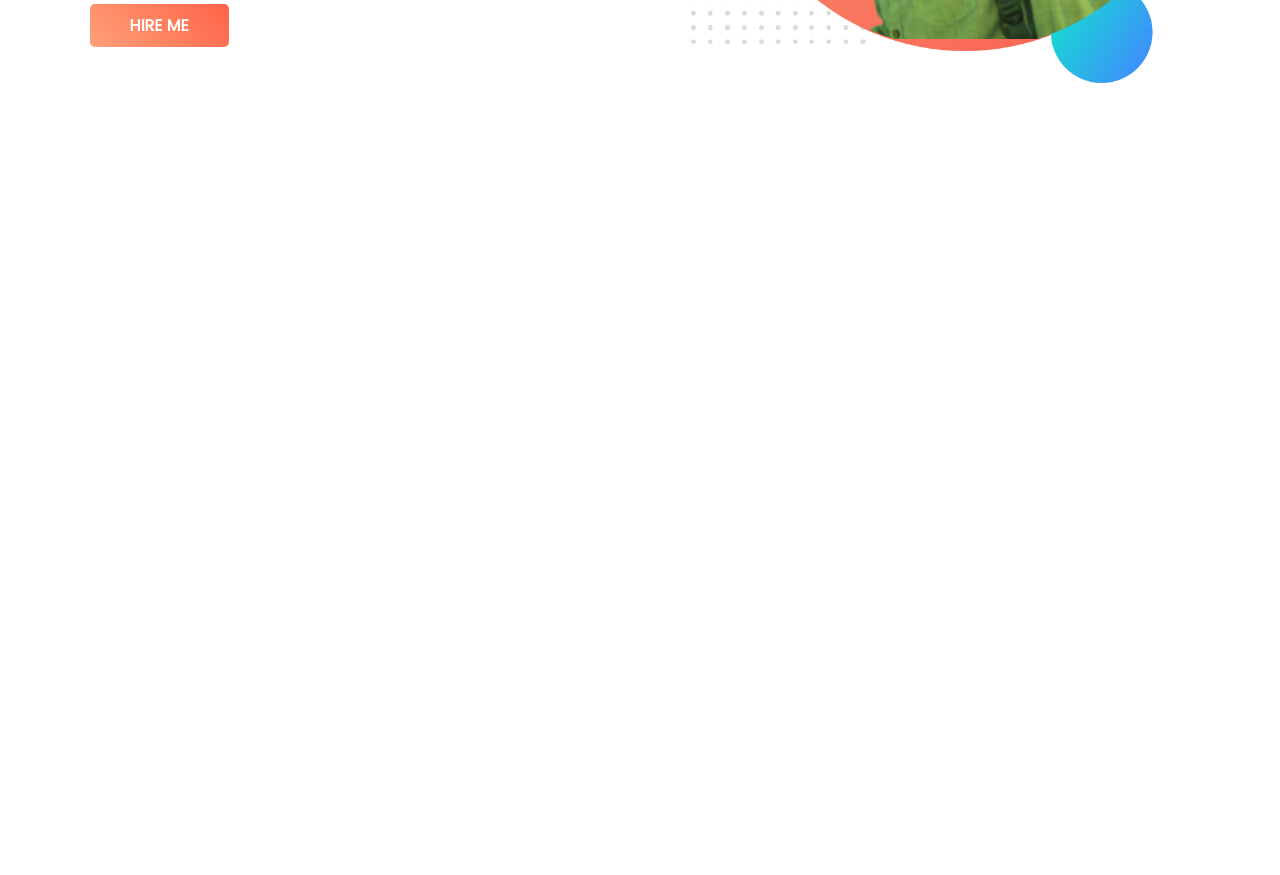
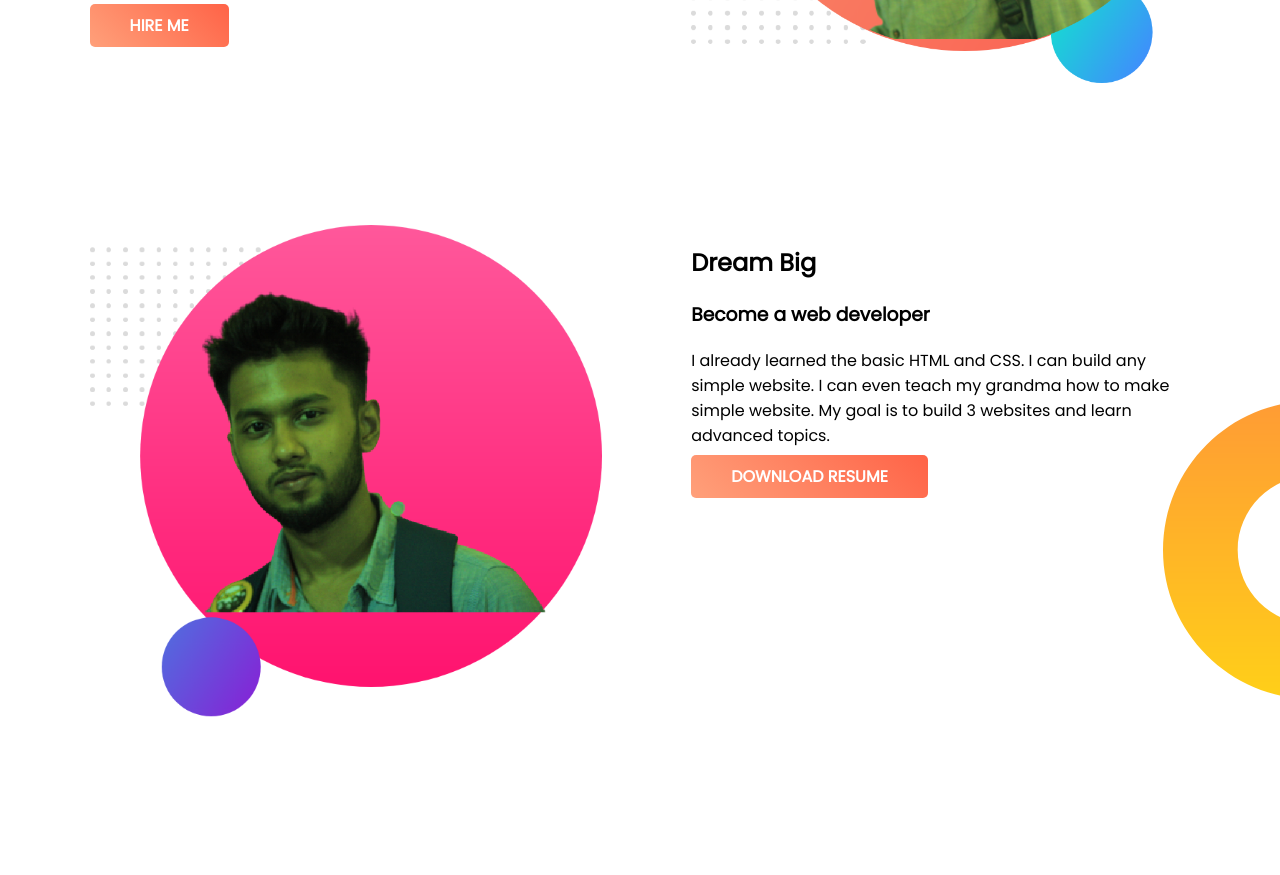
Before and after one commit to ForhadRoben/spiderman-portfolio, a plain HTML site: page index.html in a window 1280 px wide. Shown: the part 425-1300 px from the top of the page. Before the commit the page ends 800 px from the top, so only its background shows below. Drawn offline with Linux system fonts and the light colour scheme.

Commit message:
2nd section commited

```diff
--- a/index.html
+++ b/index.html
@@ -30,6 +30,19 @@
             <img src="images/Roben.png" alt="">
         </div>
     </section>
+    <section class="dream-area">
+        <div class="half-width">
+            <img src="images/roben1.png" alt="">
+        </div>
+        <div class="half-width">
+            <h2>Dream Big</h2>
+            <h3>Become a web developer</h3>
+            <p>I already learned the basic HTML and CSS. I can build any simple website. I can even teach my grandma how
+                to make simple website. My goal is to build 3 websites and learn advanced topics.</p>
+            <a class="anchor-button" target="_blank" href="https://www.linkedin.com/company/programminghero/">DOWNLOAD
+                RESUME</a>
+        </div>
+    </section>
 </body>
 
 </html>
--- a/style.css
+++ b/style.css
@@ -13,6 +13,8 @@ span {
 
 section {
     display: flex;
+    height: 500px;
+    padding-bottom: 150px;
 }
 
 .half-width {
@@ -36,6 +38,12 @@ section {
     font-weight: 700;
 }
 
+.dream-area {
+    background-image: url("images/dream-bg.png");
+    background-repeat: no-repeat;
+    background-position: right;
+}
+
 .top-banner {
     background-image: url("images/top-banner.png");
     background-repeat: no-repeat;
```
